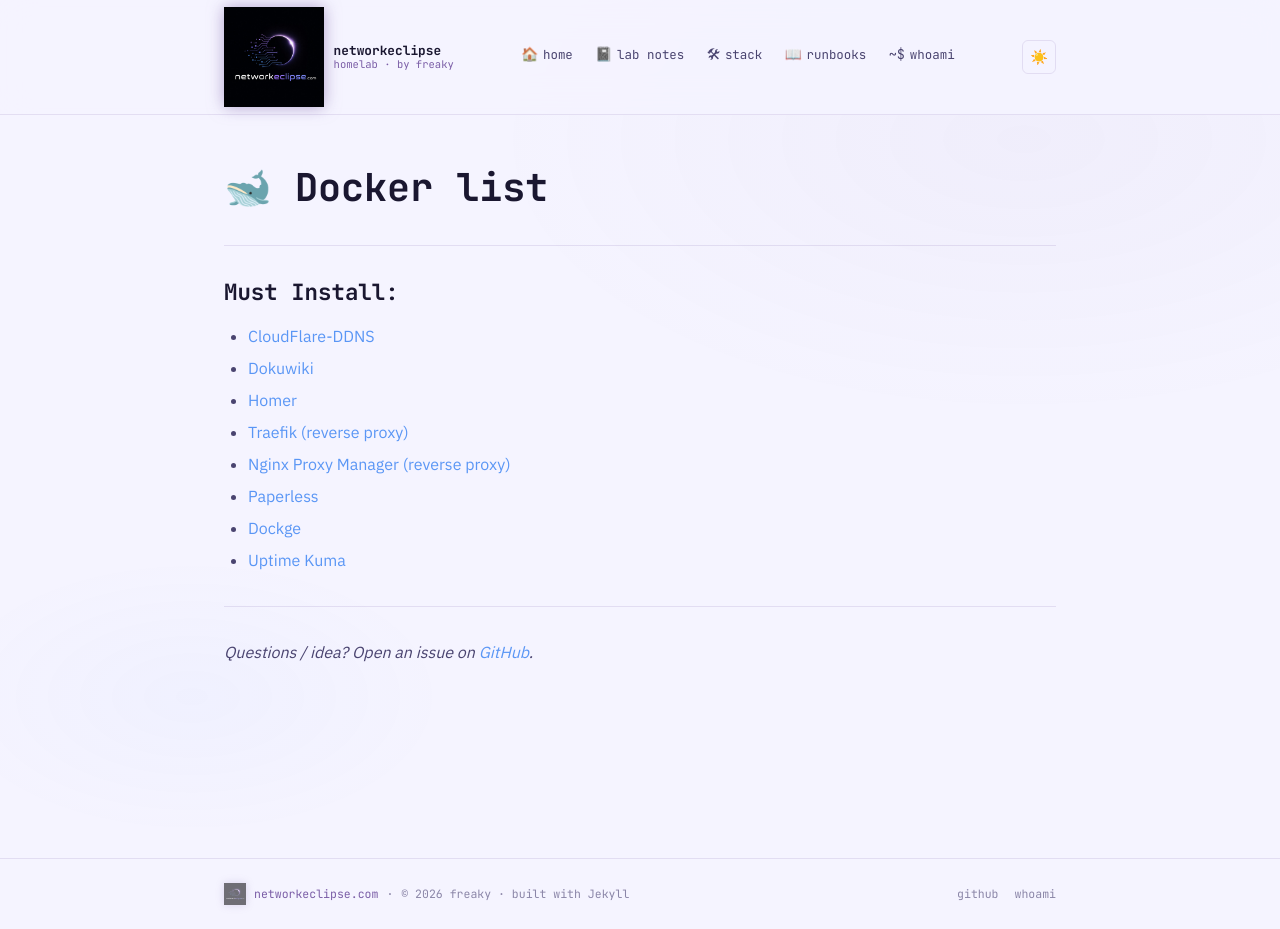
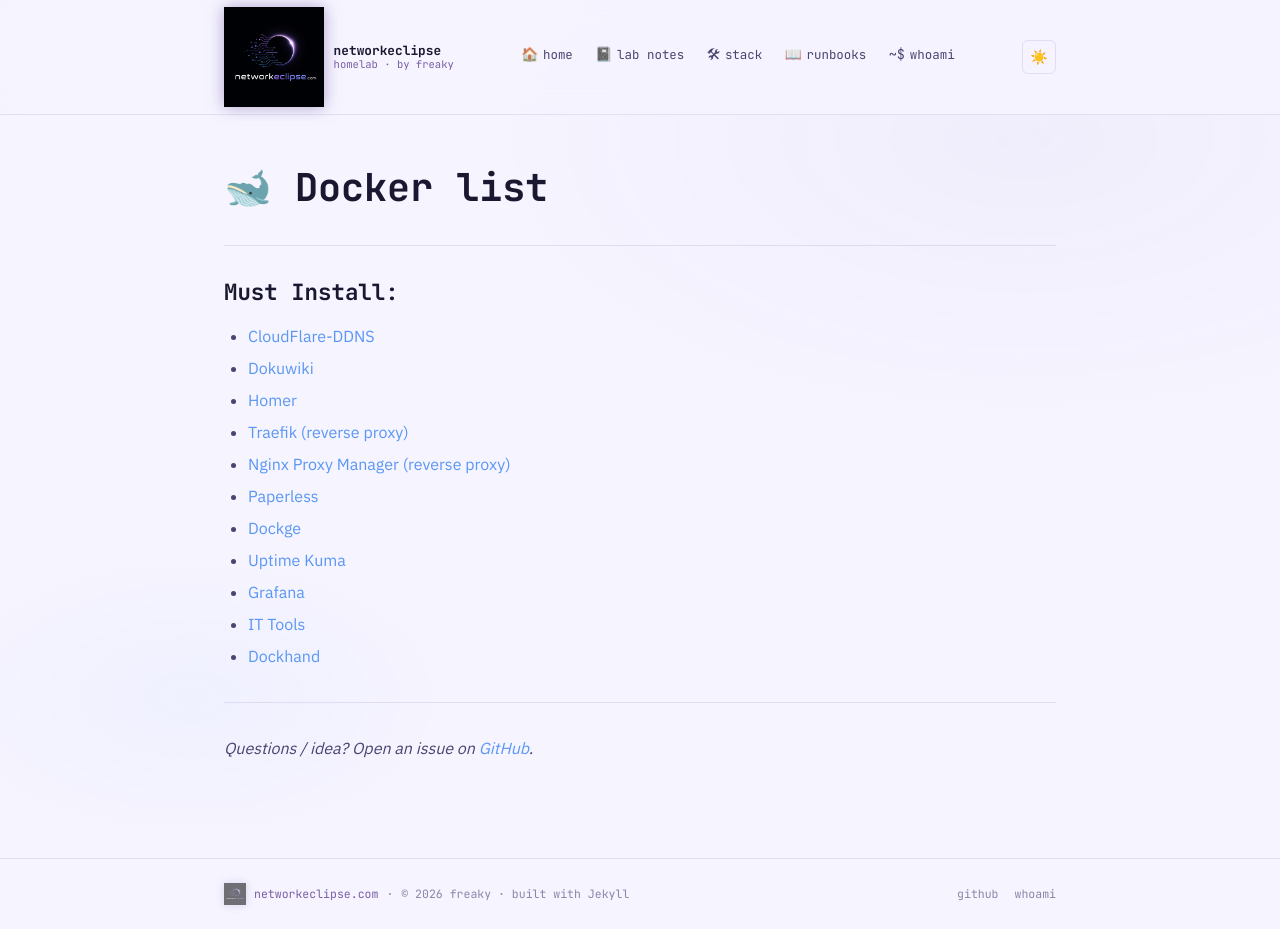
Before and after one commit to Freaky2112/freaky2112.github.io, a Jekyll site: the page built from _posts/2026-04-25-docker-list.md, in a window 1280 px wide and 929 px high. Built offline with Jekyll 4.4.1, drawn with Linux system fonts in a browser that asks for light colours.

Commit message:
add grafana dockhand and it-tools to blogs

```diff
--- a/_posts/2026-04-25-docker-list.md
+++ b/_posts/2026-04-25-docker-list.md
@@ -16,6 +16,9 @@
 * <a href="/docs/paperless">Paperless</a>
 * <a href="/docs/dockge">Dockge</a>
 * <a href="/docs/uptimekuma">Uptime Kuma</a>
+* <a href="/docs/grafana">Grafana</a>
+* <a href="/docs/ittools">IT Tools</a>
+* <a href="/docs/dockhand">Dockhand</a>
 
 
 ---
```
